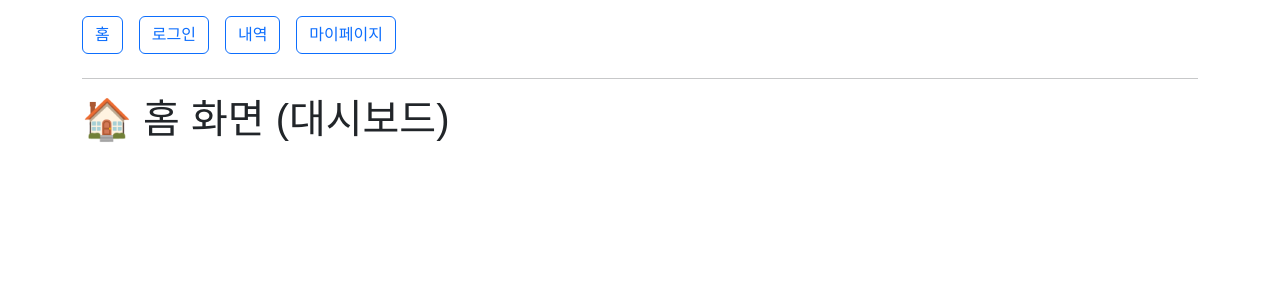
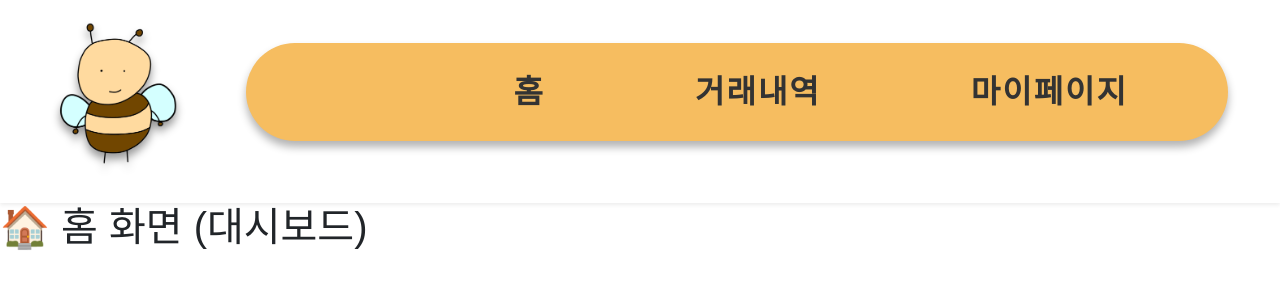
Before and after one commit to KB-Beeee/KB-honeypot, a Vue app: page / in a window 1280 px wide. Shown: the top 300 px of the page. Built offline with nearby package versions, Linux system fonts and the light colour scheme; a web font is replaced by a local one.

Commit message:
[#2] feat: 공통 바 구현

```diff
--- a/src/App.vue
+++ b/src/App.vue
@@ -1,14 +1,10 @@
 <template>
-  <div class="container mt-3">
-    <nav class="d-flex gap-3 mb-4">
-      <router-link to="/" class="btn btn-outline-primary">홈</router-link>
-      <router-link to="/login" class="btn btn-outline-primary">로그인</router-link>
-      <router-link to="/list" class="btn btn-outline-primary">내역</router-link>
-      <router-link to="/profile" class="btn btn-outline-primary">마이페이지</router-link>
-    </nav>
-
-    <hr />
-
-    <router-view></router-view>
+  <div class="app-container">
+    <Bar />
+    <router-view />
   </div>
 </template>
+
+<script setup>
+import Bar from './components/Bar.vue';
+</script>
--- /dev/null
+++ b/src/assets/css/bar.css
@@ -0,0 +1,50 @@
+/* 내비게이션 바 전체 레이아웃 */
+.navbar {
+  background-color: transparent;
+  padding: 0px 40px 20px 40px;
+}
+
+/* 2. 로고와 메뉴 박스 묶는 컨테이너 */
+.container-fluid {
+  display: flex;
+  align-items: center;
+}
+
+/* 오른쪽 노란색 메뉴 박스 영역 */
+.nav-links {
+  background-color: #f6bd60;
+  border-radius: 60px;
+  padding: 25px 60px;
+  margin-left: 40px;
+
+  /* 박스 내부 정렬 */
+  display: flex;
+  flex-grow: 1;
+  justify-content: flex-end; /* 오른쪽 정렬 */
+  gap: 150px;
+  box-shadow: 0 6px 8px rgba(0, 0, 0, 0.3);
+
+  padding-right: 100px;
+}
+
+/* 메뉴 글자  */
+.nav-links a {
+  text-decoration: none;
+  color: #333;
+  font-size: 32px;
+  font-weight: 800;
+  letter-spacing: 2px;
+  white-space: nowrap;
+  transition: color 0.3s;
+}
+
+.nav-links a:hover {
+  color: #000;
+}
+
+.navbar-brand img {
+  width: 130px;
+  height: auto;
+  display: block;
+  filter: drop-shadow(0 6px 4px rgba(0, 0, 0, 0.4));
+}
--- a/src/components/Bar.vue
+++ b/src/components/Bar.vue
@@ -0,0 +1,24 @@
+<template>
+  <nav class="navbar shadow-sm">
+    <div class="container-fluid d-flex align-items-center">
+      <router-link to="/" class="navbar-brand d-flex align-items-center">
+        <img
+          src="@/assets/images/꿀벌/기본꿀벌.png"
+          alt="Honeypot Logo"
+          width="40"
+          class="me-2"
+        />
+      </router-link>
+
+      <div class="nav-links d-flex">
+        <router-link to="/">홈</router-link>
+        <router-link to="/list">거래내역</router-link>
+        <router-link to="/mypage">마이페이지</router-link>
+      </div>
+    </div>
+  </nav>
+</template>
+
+<style scoped>
+@import '../assets/css/bar.css';
+</style>
--- a/vite.config.js
+++ b/vite.config.js
@@ -1,7 +1,13 @@
-import { defineConfig } from 'vite'
-import vue from '@vitejs/plugin-vue'
+import { defineConfig } from 'vite';
+import vue from '@vitejs/plugin-vue';
+import path from 'path';
 
 // https://vite.dev/config/
 export default defineConfig({
   plugins: [vue()],
-})
+  resolve: {
+    alias: {
+      '@': path.resolve(__dirname, './src'),
+    },
+  },
+});
```
